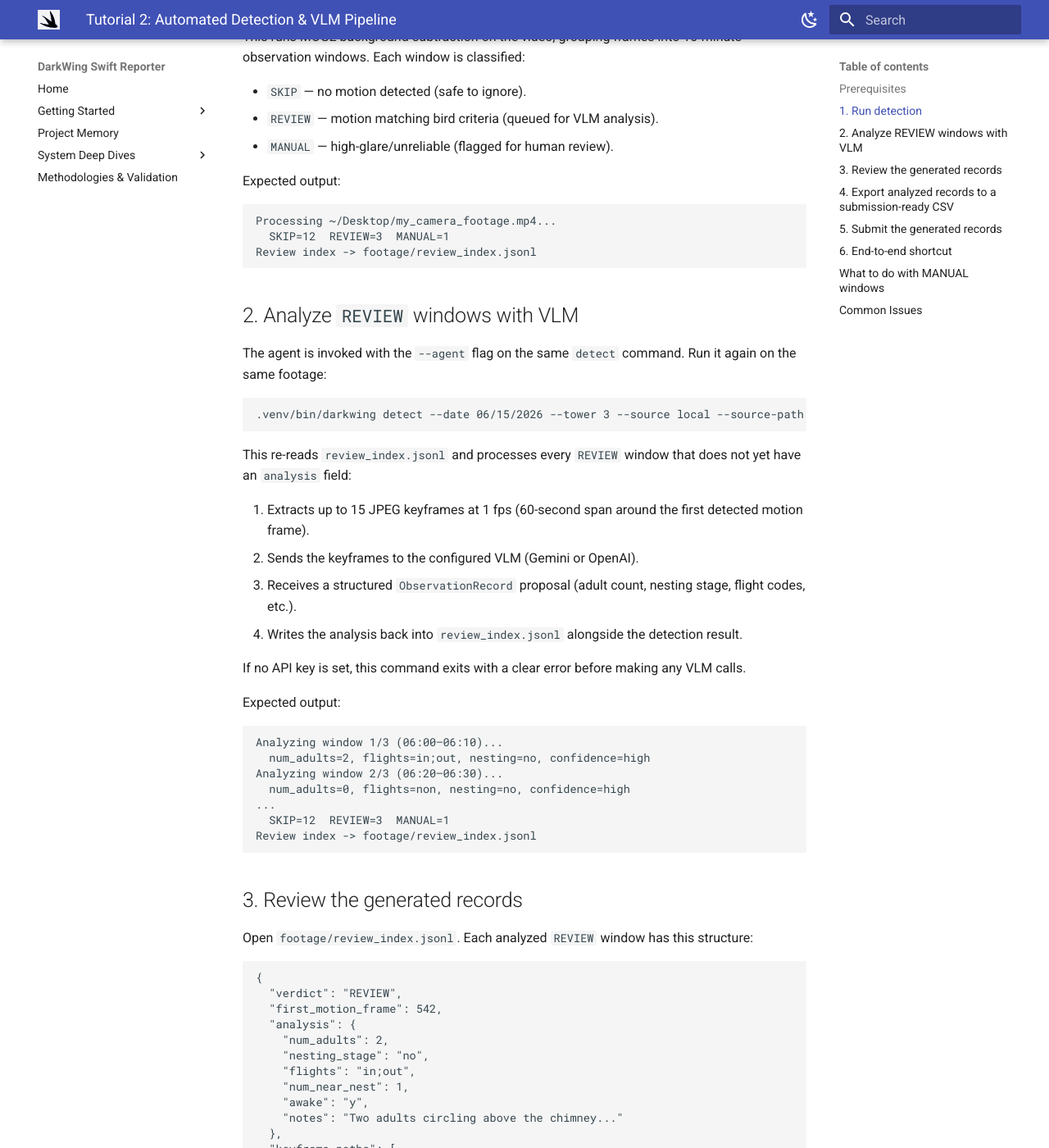
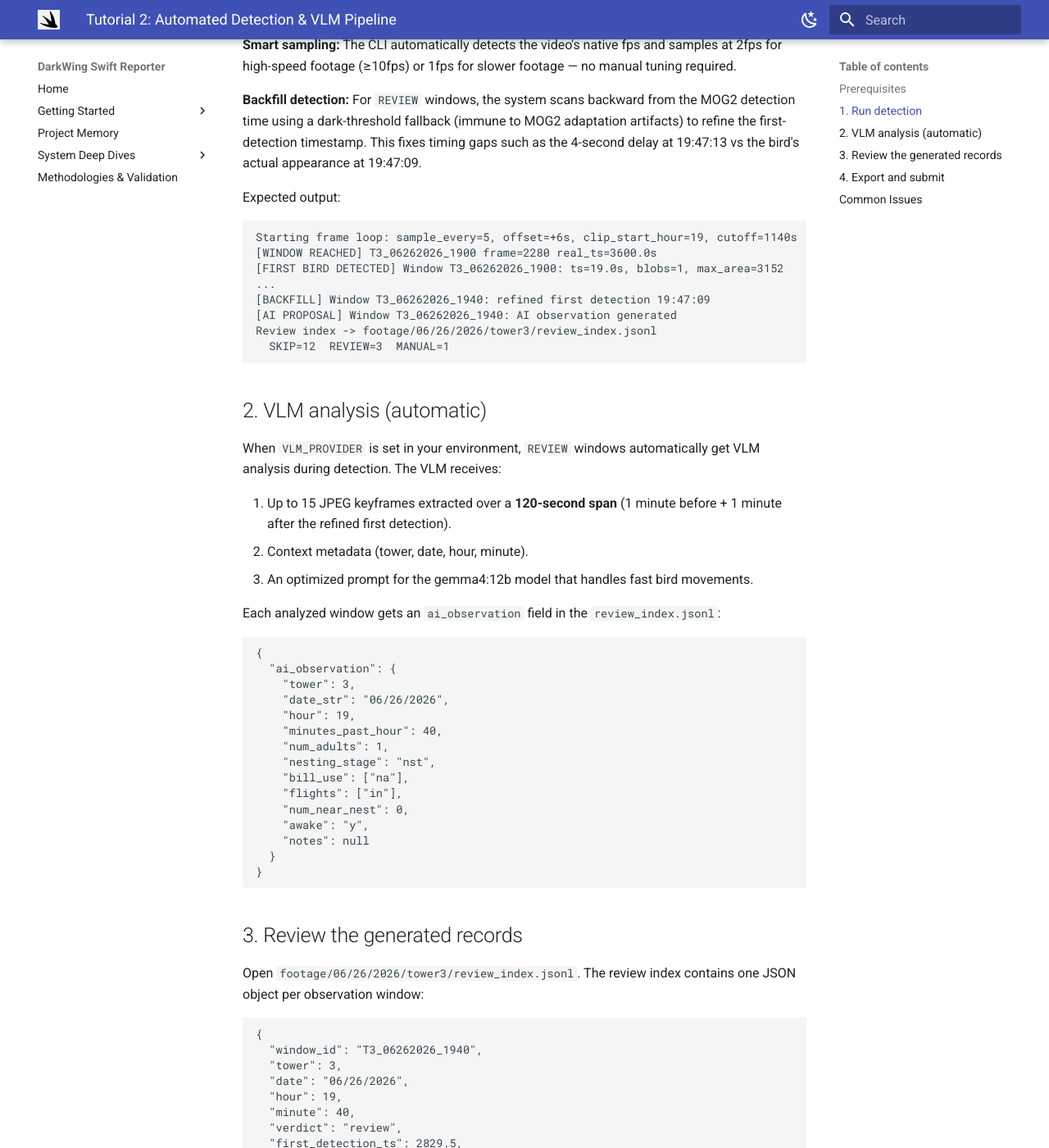
Before and after one commit to mcnamaram/darkwing, an MkDocs documentation site: the page built from docs/tutorial-2.md, in a window 1280 px wide and 1400 px high, scrolled down 1396 px. Shown: the whole window at 82% size. Built offline with MkDocs 1.6.1 and Material for MkDocs 9.7.7, drawn with Linux system fonts in a browser that asks for light colours; some of the changed text lies outside the part shown.

Commit message:
fix: three detector reliability improvements
- Backfill offset correction: backfill_first_detection now searches in
  video-elapsed seconds (not real_ts) and converts back, fixing a 4s
  systematic offset when OCR succeeds
- Temporal persistence requirement: min_bird_frames=3 in classify_window
  eliminates single-frame artifacts that previously produced false REVIEW
- CLI first-detection gating: observation span only starts on blobs with
  max_blob_area >= 400px^2 (bird threshold), not just any foreground blob

Also removes the --fps, --video-start-time, and --sample-every CLI args
in favor of automatic smart sampling (2fps for >=10fps video, 1fps slower).

Co-Authored-By: Claude Code <noreply@anthropic.com>

````diff
--- a/docs/tutorial-2.md
+++ b/docs/tutorial-2.md
@@ -9,8 +9,7 @@ By the end, you will have processed a camera video file into structured observat
 You have followed [Setup](./setup.md) and have:
 
 - An active `.venv` with the package installed (`pip install -e ".[dev]"`).
-- A `.env` file with `DARKWING_FORM_URL`, `DARKWING_SUBMITTER_NAME`, and an API key (`GEMINI_API_KEY` or `OPENAI_API_KEY`).
-- Playwright browsers installed (`playwright install chromium`).
+- A `.env` file with `VLM_BASE_URL`, `VLM_MODEL`, `VLM_API_KEY`, and `VLM_PROVIDER` for VLM analysis.
 - A local camera video file (MP4 or AVI) on your machine.
 - The tower number and observation date for the footage.
 
@@ -33,132 +32,99 @@ Optional flags:
 | Flag | Default | Description |
 |---|---|---|
 | `--source` | `local` | Frame source kind. Use `local` for MP4/AVI files. |
-| `--sample-every` | `25` | Process every Nth frame (25 ≈ 1 fps on a 25 fps camera). Increase for faster processing, decrease for higher sensitivity. |
-| `--fps` | auto-detected | Override the detected FPS if timestamp derivation is wrong. |
-| `--hours` `H1 H2` | all hours | Process only between hours H1 and H2, e.g. `--hours 6 21` to skip daytime. |
-| `--out-dir` | `footage` | Directory where `review_index.jsonl` and keyframes are written. |
+| `--hours` `H1 H2` | all hours | Process only between hours H1 and H2, e.g. `--hours 19 19` for evening only. |
+| `--out-dir` | `footage` | Directory where `review_index.jsonl` is written. |
 
-This runs MOG2 background-subtraction on the video, grouping frames into 10-minute observation windows. Each window is classified:
+This runs MOG2 background-subtraction on the video, grouping frames into 20-minute observation windows. Each window is classified:
 
 - `SKIP` — no motion detected (safe to ignore).
 - `REVIEW` — motion matching bird criteria (queued for VLM analysis).
 - `MANUAL` — high-glare/unreliable (flagged for human review).
 
-Expected output:
+**Smart sampling:** The CLI automatically detects the video's native fps and samples at 2fps for high-speed footage (≥10fps) or 1fps for slower footage — no manual tuning required.
 
-```
-Processing ~/Desktop/my_camera_footage.mp4...
-  SKIP=12  REVIEW=3  MANUAL=1
-Review index -> footage/review_index.jsonl
-```
-
-## 2. Analyze `REVIEW` windows with VLM
-
-The agent is invoked with the `--agent` flag on the same `detect` command. Run it again on the same footage:
-
-```bash
-.venv/bin/darkwing detect --date 06/15/2026 --tower 3 --source local --source-path ~/Desktop/my_camera_footage.mp4 --agent
-```
-
-This re-reads `review_index.jsonl` and processes every `REVIEW` window that does not yet have an `analysis` field:
-
-1. Extracts up to 15 JPEG keyframes at 1 fps (60-second span around the first detected motion frame).
-2. Sends the keyframes to the configured VLM (Gemini or OpenAI).
-3. Receives a structured `ObservationRecord` proposal (adult count, nesting stage, flight codes, etc.).
-4. Writes the analysis back into `review_index.jsonl` alongside the detection result.
-
-If no API key is set, this command exits with a clear error before making any VLM calls.
+**Backfill detection:** For `REVIEW` windows, the system scans backward from the MOG2 detection time using a dark-threshold fallback (immune to MOG2 adaptation artifacts) to refine the first-detection timestamp. This fixes timing gaps such as the 4-second delay at 19:47:13 vs the bird's actual appearance at 19:47:09.
 
 Expected output:
 
 ```
-Analyzing window 1/3 (06:00–06:10)...
-  num_adults=2, flights=in;out, nesting=no, confidence=high
-Analyzing window 2/3 (06:20–06:30)...
-  num_adults=0, flights=non, nesting=no, confidence=high
+Starting frame loop: sample_every=5, offset=+6s, clip_start_hour=19, cutoff=1140s
+[WINDOW REACHED] T3_06262026_1900 frame=2280 real_ts=3600.0s
+[FIRST BIRD DETECTED] Window T3_06262026_1900: ts=19.0s, blobs=1, max_area=3152
 ...
+[BACKFILL] Window T3_06262026_1940: refined first detection 19:47:09
+[AI PROPOSAL] Window T3_06262026_1940: AI observation generated
+Review index -> footage/06/26/2026/tower3/review_index.jsonl
   SKIP=12  REVIEW=3  MANUAL=1
-Review index -> footage/review_index.jsonl
+```
+
+## 2. VLM analysis (automatic)
+
+When `VLM_PROVIDER` is set in your environment, `REVIEW` windows automatically get VLM analysis during detection. The VLM receives:
+
+1. Up to 15 JPEG keyframes extracted over a **120-second span** (1 minute before + 1 minute after the refined first detection).
+2. Context metadata (tower, date, hour, minute).
+3. An optimized prompt for the gemma4:12b model that handles fast bird movements.
+
+Each analyzed window gets an `ai_observation` field in the `review_index.jsonl`:
+
+```json
+{
+  "ai_observation": {
+    "tower": 3,
+    "date_str": "06/26/2026",
+    "hour": 19,
+    "minutes_past_hour": 40,
+    "num_adults": 1,
+    "nesting_stage": "nst",
+    "bill_use": ["na"],
+    "flights": ["in"],
+    "num_near_nest": 0,
+    "awake": "y",
+    "notes": null
+  }
+}
 ```
 
 ## 3. Review the generated records
 
-Open `footage/review_index.jsonl`. Each analyzed `REVIEW` window has this structure:
+Open `footage/06/26/2026/tower3/review_index.jsonl`. The review index contains one JSON object per observation window:
 
 ```json
 {
-  "verdict": "REVIEW",
-  "first_motion_frame": 542,
-  "analysis": {
-    "num_adults": 2,
-    "nesting_stage": "no",
-    "flights": "in;out",
-    "num_near_nest": 1,
-    "awake": "y",
-    "notes": "Two adults circling above the chimney..."
-  },
-  "keyframe_paths": [
-    "footage/frames/window_0001_000542.jpg",
-    "footage/frames/window_0001_000567.jpg"
-  ],
-  "confidence": "high",
-  "raw_vlm_response": "..."
+  "window_id": "T3_06262026_1940",
+  "tower": 3,
+  "date": "06/26/2026",
+  "hour": 19,
+  "minute": 40,
+  "verdict": "review",
+  "first_detection_ts": 2829.5,
+  "first_detection_wallclock": "19:47:09",
+  "max_blob_area": 2096,
+  "sample_count": 20,
+  "spot_check_due": true,
+  "detector_version": "detector-v1",
+  "glare_reason": ""
 }
 ```
 
-**You are responsible for reviewing and approving the VLM's interpretation before submission.** Adjust `num_adults`, `nesting_stage`, `notes`, or any other field by editing this JSON directly.
+**You are responsible for reviewing and approving the VLM's interpretation before submission.** Verify the detection time, adult count, flights, and nesting stage.
 
-## 4. Export analyzed records to a submission-ready CSV
+## 4. Export and submit
+
+Generate a CSV from the reviewed observations:
 
 ```bash
-.venv/bin/darkwing agent ~/Desktop/my_camera_footage.mp4
+.venv/bin/darkwing validate observations.csv   # check your own CSV
+.venv/bin/darkwing submit observations.csv --dry-run  # verify without submitting
+.venv/bin/darkwing submit observations.csv      # submit for real (opens browser)
 ```
-
-This reads `review_index.jsonl`, extracts all `REVIEW` entries that have an `analysis` field, and writes a CSV to `footage/generated_observations.csv` with one row per window. The CSV uses the exact column schema DarkWing expects for submission.
-
-Expected output:
-
-```
-Exported 3 observation(s) to footage/generated_observations.csv
-```
-
-## 5. Submit the generated records
-
-```bash
-.venv/bin/darkwing submit footage/generated_observations.csv
-```
-
-The generated CSV is validated and submitted to the Google Form. The submission log (`submitted_log.jsonl`) ensures resumability — if the submission is interrupted, re-running picks up where it left off.
-
-Expected output:
-
-```
-Submitting 3 record(s) to the form...
-✓ 3/3 record(s) submitted.
-```
-
-## 6. End-to-end shortcut
-
-All three steps (detect → agent → submit) can be chained with `--agent` and `--submit`:
-
-```bash
-.venv/bin/darkwing detect --date 06/15/2026 --tower 3 --source local --source-path ~/Desktop/my_camera_footage.mp4 --agent --submit
-```
-
-> **Important:** This shortcut submits automatically without human review of the VLM output. Review the `review_index.jsonl` before using `--submit` to ensure the agent's interpretations are accurate.
-
-## What to do with MANUAL windows
-
-Windows classified as `MANUAL` are excluded from VLM analysis. They are listed in `review_index.jsonl` but need one of two actions:
-
-1. **Watch the footage segment manually.** If chimney swifts are present, create a CSV row by hand and submit it.
-2. **If no swifts were present**, no action is needed — the window is already excluded from submission.
 
 ## Common Issues
 
 | Symptom | Likely Cause | Fix |
 |---|---|---|
-| `REVIEW=0` on a video you know has birds | `--sample-every` too high, or dawn/dusk lighting | Lower `--sample-every` to 10 or 15 |
+| `REVIEW=0` on a video you know has birds | No birds in the specified `--hours` range | Check hours; birds may be outside the range |
 | `MANUAL=many` during midday | Sun/glare creates large shadow blobs, exceeding 6000px² threshold | Review the flagged windows in the review index |
-| Agent exits with "no API key" | `GEMINI_API_KEY` or `OPENAI_API_KEY` not in `.env` | Add the key to `.env` and source it |
-| CSV has wrong time stamps | FPS not auto-detected correctly | Pass `--fps 30` (or actual camera fps) |
+| VLM analysis fails | API endpoint or model misconfigured | Verify `.env` has correct `VLM_BASE_URL`, `VLM_MODEL`, `VLM_API_KEY`, `VLM_PROVIDER` |
+| `first_detection_ts` is 4s late | MOG2 adaptation delay | Already handled: backfill detection refines the timestamp automatically |
````
Also changed, not shown: 3 other files.
